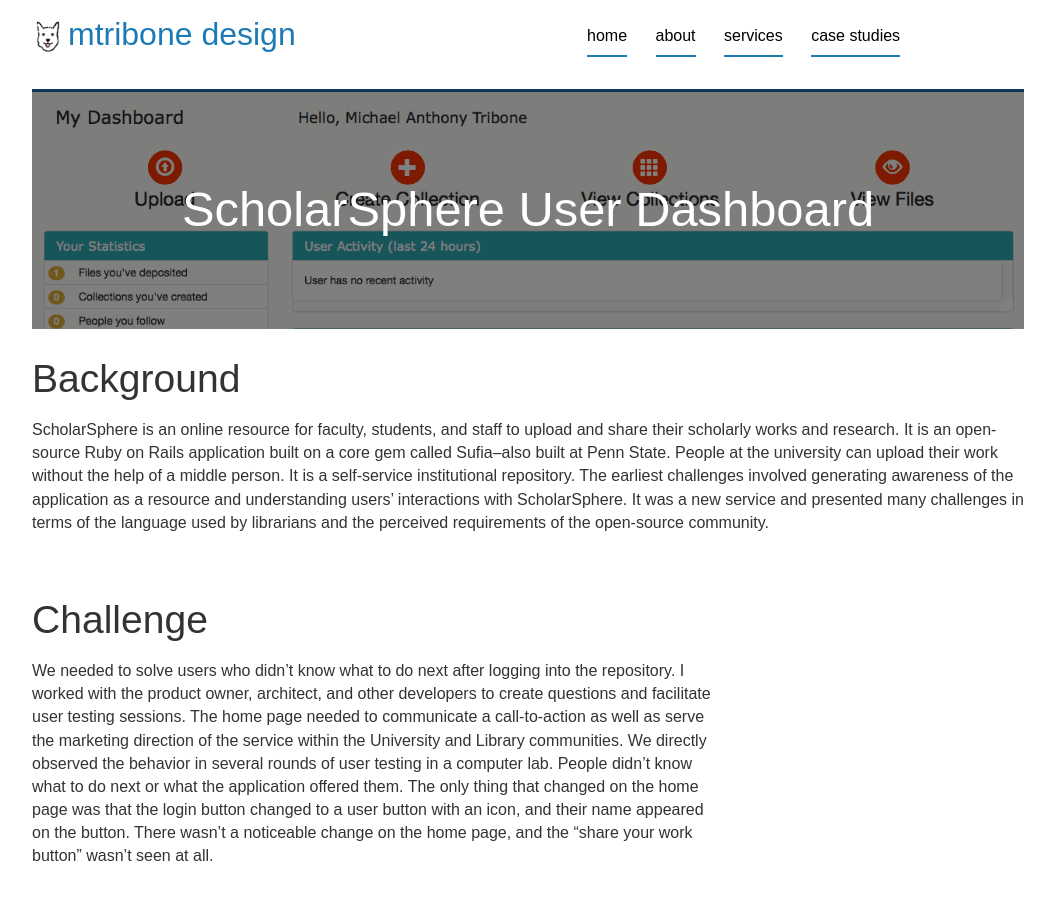
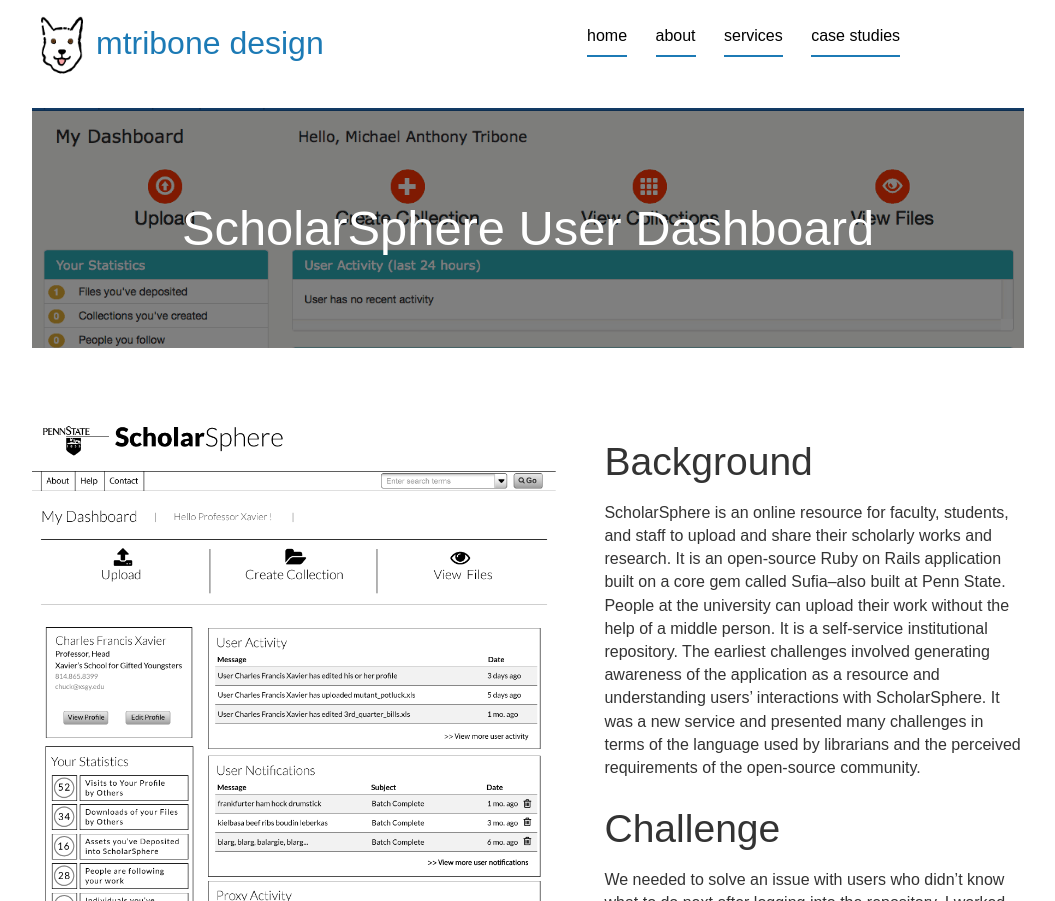
Before and after one commit to mtribone/mtribone-design, a plain HTML site: page case_studies/scholarsphere_user_dashboard.html in a window 1280 px wide. Shown: the top 901 px of the page, without its empty margins (112-1167 px from the left). Drawn offline with Linux system fonts and the light colour scheme; a web font is replaced by a local one.

Commit message:
Switched the complicated layout for a two-column layout with images down one side and content down the other.

```diff
--- a/case_studies/scholarsphere_user_dashboard.html
+++ b/case_studies/scholarsphere_user_dashboard.html
@@ -34,21 +34,23 @@
       </div>
     </div>
     <div class="ss-words">
-      <div class="ss-background">
+      <div class="case-study-image">
+        <img src="../images/dashboard_alternative_wireframes2.png" class="image" alt="">
+        <img src="../images/scholarsphere_dashboard_large.png" class="image" alt="">
+      </div>
+      <div class="case-study-content">
        <h2>Background</h2>
         <p>ScholarSphere is an online resource for faculty, students, and staff to upload and share their scholarly works and research. It is an open-source Ruby on Rails application built on a core gem called Sufia–also built at Penn State. People at the university can upload their work without the help of a middle person. It is a self-service institutional repository. The earliest challenges involved generating awareness of the application as a resource and understanding users’ interactions with ScholarSphere. It was a new service and presented many challenges in terms of the language used by librarians and the perceived requirements of the open-source community.</p>
-      </div>
-      <div class="ss-challenge">
+
        <h2>Challenge</h2>
-        <p>We needed to solve users who didn’t know what to do next after logging into the repository. I worked with the product owner, architect, and other developers to create questions and facilitate user testing sessions. The home page needed to communicate a call-to-action as well as serve the marketing direction of the service within the University and Library communities. We directly observed the behavior in several rounds of user testing in a computer lab. People didn’t know what to do next or what the application offered them. The only thing that changed on the home page was that the login button changed to a user button with an icon, and their name appeared on the button. There wasn’t a noticeable change on the home page, and the “share your work button” wasn’t seen at all.</p>
-      </div>
-      <div class="ss-wireframe"></div>
-      <div class="ss-solution">
+        <p>We needed to solve an issue with users who didn’t know what to do next after logging into the repository. I worked with the product owner, architect, and other developers to create questions and facilitate user testing sessions. The home page needed to communicate a call-to-action as well as serve the marketing direction of the service within the University and Library communities.</p>
+
+        <p>We directly observed the behavior in several rounds of user testing in a computer lab. People didn’t know what to do next or what the application offered them. The only thing that changed on the home page was that the login button changed to a user button with an icon, and their name appeared on the button. There wasn’t a noticeable change on the home page, and the “share your work button” wasn’t seen at all.</p>
+
         <h2>Solution</h2>
         <p>The proposed solution was to create a user dashboard as the launching point.  On the dashboard, users can create new works and collections and get information about actions that they could perform without looking for it hidden under a dropdown menu or in the user profile. Once a user logged in, their dashboard displays. It was to be command central.</p>
         <p>I worked with the product owner, architect, and fellow developers in an iterative fashion to create wireframes and style boards during sprint cycles. I used Adobe Illustrator to create the wireframes and style boards and delivered the output as PDFs so that people could make them up or print them out and mark them up. It’s a library. People still print documents. I would take their feedback and evaluate to produce the next round of wireframes. We started with black and white wireframes to avoid the “my favorite color” discussions and focus on information and actions. Once we had the functionality and layout nailed down, then I would produce higher fidelity mockups for the team to review.</p>
-      </div>
-      <div class="ss-dashboard">
+
         <h2>The Dashboard</h2>
         <p>It was, like I said, command central. Users perform actions and receive status information from the dashboard. We put the four most common or crucial tasks for users at the time right up at the top as buttons with plenty of white space. The rest of the page is a two-column layout with a 1/3 and 2/3 layout. The 1/3 layout contained smaller sets of information and were for sections that informed the user about their statistics and their directory information. The 2/3 layout is for more information-heavy and interactive areas like recent user actions and proxy information.</p>
       </div>
--- a/css/layout.css
+++ b/css/layout.css
@@ -6,12 +6,8 @@
 .about-michael { grid-area: about-michael; }
 .home-graphic { grid-area: home-graphic; }
 
-.ss-background { grid-area: ss-background; }
-.ss-challenge { grid-area: ss-challenge; }
-.ss-solution { grid-area: ss-solution; }
-.ss-dashboard { grid-area: ss-dashboard; }
-.ss-screen { grid-area: ss-screen; }
-.ss-wireframe { grid-area: ss-wireframe; }
+.case-study-image { grid-area: case-study-image; }
+.case-study-content { grid-area: case-study-content; }
 
 footer { grid-area: footer; }
 
@@ -67,12 +63,10 @@
 
   .ss-words {
   	display: grid;
-  	grid-gap: 1rem;
-  	grid-template-columns: 1.25fr 1fr 1fr;
+  	grid-gap: 3rem;
+  	grid-template-columns: 1.25fr 1fr;
   	grid-template-areas:
-  		"ss-background ss-background ss-background"
-  		"ss-challenge ss-challenge ss-wireframe"
-  		"ss-solution ss-solution ss-dashboard"
+  		"case-study-image case-study-content"
   	;
   }
 
--- a/css/styles.css
+++ b/css/styles.css
@@ -60,12 +60,12 @@
 
   .logo {
   	margin-right: 0.25rem;
-  	width: 1.5rem;
+  	width: 3rem;
   }
 
   .logo-words {
   	font-size: 1.75rem;
-		margin: 2.75rem 0 1rem;
+		margin: 2.25rem 0 1rem;
 	}
 
 	.logo-words a:link { text-decoration: none; }
@@ -108,9 +108,10 @@
 	small,
   .text-small { font-size: 0.8rem; }
 
+  .logo { width: 3.75rem; }
   .logo-words {
-  	font-size: 1.75rem;
-  	margin: .5rem 0;
+  	font-size: 2rem;
+  	margin: 0;
   }
 
   /* Global Navigation */
@@ -169,12 +170,11 @@
 		background-position-x: center;
 		background-position-y: 25%;
 	}
+
+	.ss-words { margin-top: 4rem; }
 }
 
 @media screen and (min-width: 56.25rem) {
-	.logo { width: 2rem; }
-	.logo-words {
-		font-size: 2rem;
-		margin: 0;
+
 	}
 }
```
Also changed, not shown: images/dashboard_alternative_wireframes2.png (added).
